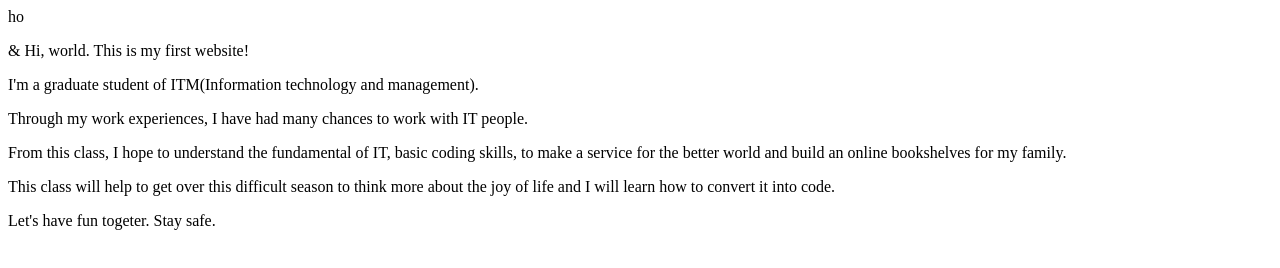
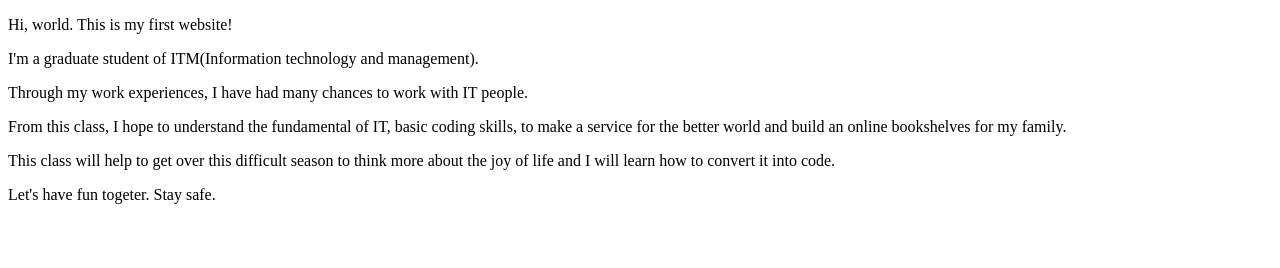
Before and after one commit to codersvill/Welcome, a plain HTML site: page index.html in a window 1280 px wide. Drawn offline with Linux system fonts and the light colour scheme.

Commit message:
Update index.html

```diff
--- a/index.html
+++ b/index.html
@@ -5,8 +5,8 @@
   <meta charset="UTF-8">
   <title> ITMD-361 Internet Technologies and Web Design </title>
 </head>
-<body>ho
-  <p>&amp; Hi, world. This is my first website!</p>
+<body>
+  <p> Hi, world. This is my first website! </p>
   <p> I'm a graduate student of ITM(Information technology and management). </p>
   <p> Through my work experiences, I have had many chances to work with IT people. </p>
   <p> From this class, I hope to understand the fundamental of IT, basic coding skills, to make a service for the better world and build an online bookshelves for my family. </p>
```
